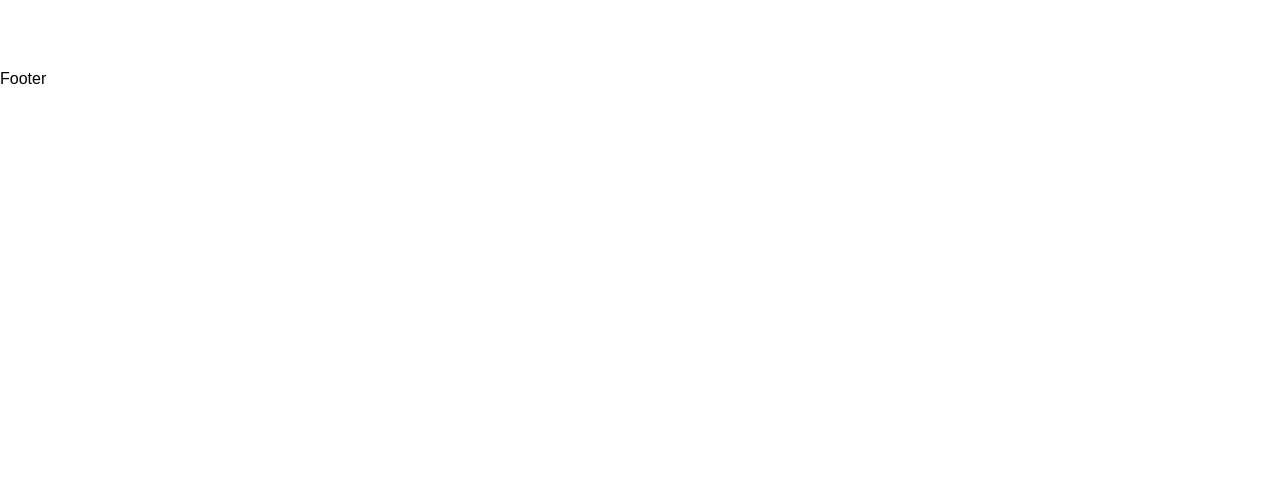
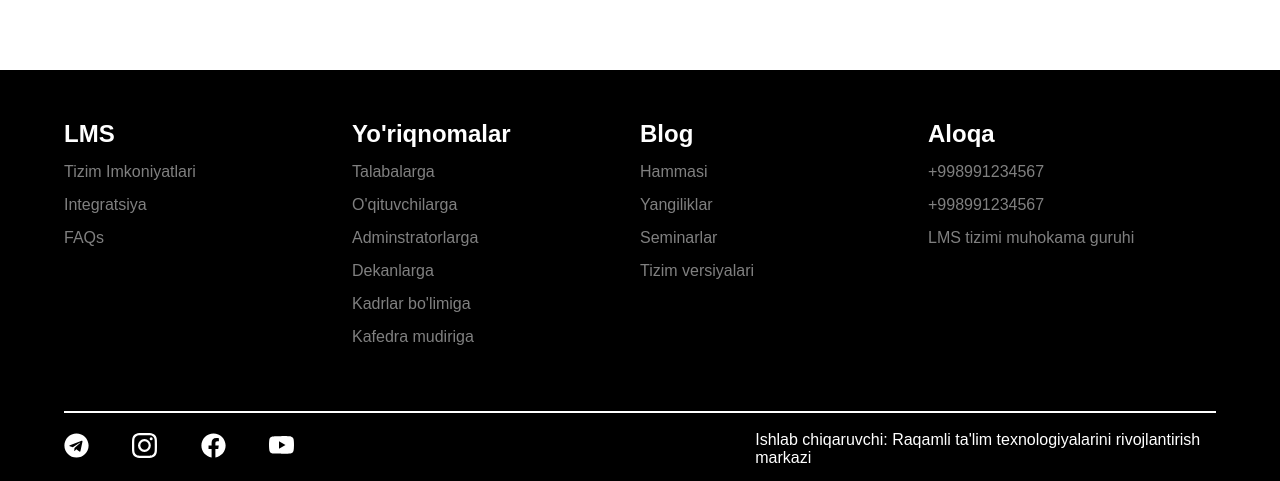
Before and after one commit to NodirbekIskandarov/lms_documentation, a React (Create React App) app: page / in a window 1280 px wide. Shown: the part 6190-6671 px from the top of the page. Before the commit the page ends 6278 px from the top, so only its background shows below. Built offline with nearby package versions, Linux system fonts and the light colour scheme.

Commit message:
added footer

```diff
--- a/package.json
+++ b/package.json
@@ -6,12 +6,14 @@
     "@emotion/react": "^11.11.3",
     "@emotion/styled": "^11.11.0",
     "@mui/material": "^5.15.6",
+    "@react-icons/all-files": "^4.1.0",
     "@testing-library/jest-dom": "^5.17.0",
     "@testing-library/react": "^13.4.0",
     "@testing-library/user-event": "^13.5.0",
     "aos": "^2.3.4",
     "react": "^18.2.0",
     "react-dom": "^18.2.0",
+    "react-icons": "^5.0.1",
     "react-router-dom": "^6.21.2",
     "react-scripts": "5.0.1",
     "styled-components": "^6.1.8",
--- a/src/layouts/Footer/Footer.js
+++ b/src/layouts/Footer/Footer.js
@@ -1,8 +1,89 @@
 import React from 'react'
-
+import { FooterCardTitle, FooterChildComponent, FooterChildComponentCard, FooterComponent, FooterLineComponent, FooterMenuItem, FooterSocialsComponent, FooterSocialsList, FooterSocialsText, FooterSocialsTextP } from './styles'
+import { Link } from 'react-router-dom'
+import { FaTelegram, FaFacebook } from "react-icons/fa";
+import { BsInstagram, BsYoutube } from "react-icons/bs";
 function Footer() {
   return (
-    <div>Footer</div>
+    <FooterComponent>
+      <FooterChildComponent>
+        <FooterChildComponentCard>
+          <FooterCardTitle>LMS</FooterCardTitle>
+          <FooterMenuItem>
+            <Link className='link' to="/">Tizim Imkoniyatlari</Link>
+          </FooterMenuItem>
+          <FooterMenuItem>
+            <Link className='link' to="/">Integratsiya</Link>
+          </FooterMenuItem>
+          <FooterMenuItem>
+            <Link className='link' to="/">FAQs</Link>
+          </FooterMenuItem>
+        </FooterChildComponentCard>
+
+        <FooterChildComponentCard>
+          <FooterCardTitle>Yo'riqnomalar</FooterCardTitle>
+          <FooterMenuItem>
+            <Link className='link' to="/">Talabalarga</Link>
+          </FooterMenuItem>
+          <FooterMenuItem>
+            <Link className='link' to="/">O'qituvchilarga</Link>
+          </FooterMenuItem>
+          <FooterMenuItem>
+            <Link className='link' to="/">Adminstratorlarga</Link>
+          </FooterMenuItem>
+          <FooterMenuItem>
+            <Link className='link' to="/">Dekanlarga</Link>
+          </FooterMenuItem>
+          <FooterMenuItem>
+            <Link className='link' to="/">Kadrlar bo'limiga</Link>
+          </FooterMenuItem>
+          <FooterMenuItem>
+            <Link className='link' to="/">Kafedra mudiriga</Link>
+          </FooterMenuItem>
+        </FooterChildComponentCard>
+
+        <FooterChildComponentCard>
+          <FooterCardTitle>Blog</FooterCardTitle>
+          <FooterMenuItem>
+            <Link className='link' to="/">Hammasi</Link>
+          </FooterMenuItem>
+          <FooterMenuItem>
+            <Link className='link' to="/">Yangiliklar</Link>
+          </FooterMenuItem>
+          <FooterMenuItem>
+            <Link className='link' to="/">Seminarlar</Link>
+          </FooterMenuItem>
+          <FooterMenuItem>
+            <Link className='link' to="/">Tizim versiyalari</Link>
+          </FooterMenuItem>
+        </FooterChildComponentCard>
+
+        <FooterChildComponentCard>
+          <FooterCardTitle>Aloqa</FooterCardTitle>
+          <FooterMenuItem>
+            <Link className='link' to="/">+998991234567</Link>
+          </FooterMenuItem>
+          <FooterMenuItem>
+            <Link className='link' to="/">+998991234567</Link>
+          </FooterMenuItem>
+          <FooterMenuItem>
+            <Link className='link' to="/">LMS tizimi muhokama guruhi</Link>
+          </FooterMenuItem>
+        </FooterChildComponentCard>
+      </FooterChildComponent>
+      <FooterLineComponent/>
+      <FooterSocialsComponent>
+        <FooterSocialsList>
+          <Link className='link' to="/"><FaTelegram/></Link>
+          <Link className='link' to="/"><BsInstagram/></Link>
+          <Link className='link' to="/"><FaFacebook/></Link>
+          <Link className='link' to="/"><BsYoutube/></Link>
+        </FooterSocialsList>
+        <FooterSocialsText>
+          <FooterSocialsTextP>Ishlab chiqaruvchi: Raqamli ta'lim texnologiyalarini rivojlantirish markazi</FooterSocialsTextP>
+        </FooterSocialsText>
+      </FooterSocialsComponent>
+    </FooterComponent>
   )
 }
 
--- /dev/null
+++ b/src/layouts/Footer/styles.js
@@ -0,0 +1,63 @@
+import styled from "styled-components";
+
+export const FooterComponent = styled.div`
+    width: 100%;
+    background-color: black;
+`
+export const FooterChildComponent = styled.div`
+    width: 90%;
+    margin: 0 auto;
+    padding: 50px 0;
+    display: flex;
+    justify-content: space-between;
+`
+export const FooterChildComponentCard = styled.div`
+    width: 25%;
+`
+export const FooterCardTitle = styled.h2`
+    color: white;
+`
+export const FooterMenuItem = styled.p`
+    margin: 15px 0;
+    .link {
+        color: white;
+        opacity: 0.5;
+        text-decoration: none;
+        font-size: 16px;
+    }
+`
+export const FooterLineComponent = styled.div`
+    width: 90%;
+    border-top: 2px solid white;
+    margin: 0 auto;
+`
+export const FooterSocialsComponent = styled.div`
+    width: 90%;
+    margin: 0 auto;
+    display: flex;
+    justify-content: space-between;
+    align-items: center;
+`
+export const FooterSocialsList = styled.div`
+    width: 20%;
+    margin: 20px 0;
+    display: flex;
+    justify-content: space-between;
+    align-items: center;
+    .link {
+        color: white;
+        text-decoration: none;
+        font-size: 25px;
+    }
+`
+export const FooterSocialsText = styled.div`
+    width: 40%;
+    display: flex;
+    align-items: center;
+`
+export const FooterSocialsTextP = styled.p`
+    color: white;
+    font-size: 16px;
+    margin: 0;
+    padding: 0;
+`
```
Also changed, not shown: 1 other file (tests, documents, lock files or other folders).
